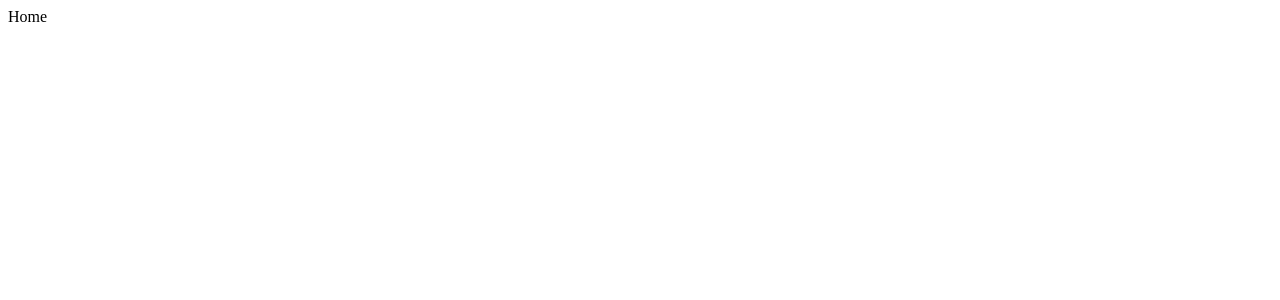
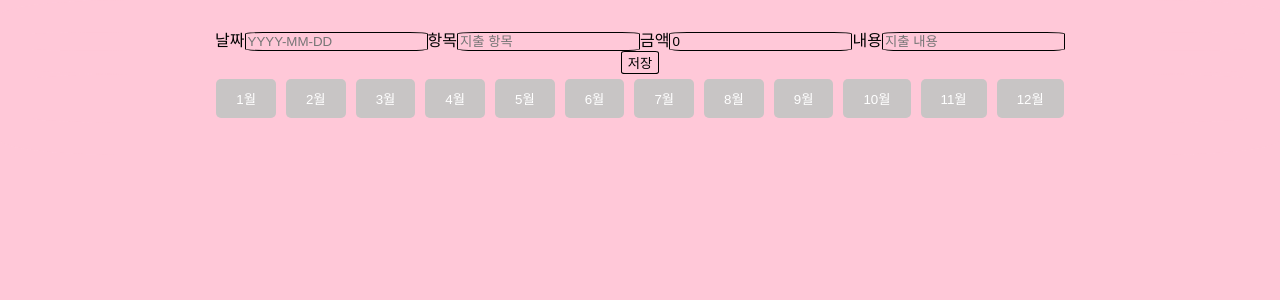
Before and after one commit to JJQKR/my_finance, a React (Vite) app: page / in a window 1280 px wide. Shown: the top 300 px of the page. Built offline with nearby package versions, Linux system fonts and the light colour scheme.

Commit message:
난리난리

```diff
--- a/package.json
+++ b/package.json
@@ -13,7 +13,9 @@
     "react": "^18.2.0",
     "react-dom": "^18.2.0",
     "react-router-dom": "^6.23.1",
-    "styled-components": "^6.1.11"
+    "styled-components": "^6.1.11",
+    "styled-reset": "^4.5.2",
+    "uuid": "^9.0.1"
   },
   "devDependencies": {
     "@types/react": "^18.2.66",
--- a/src/App.jsx
+++ b/src/App.jsx
@@ -1,8 +1,14 @@
 import React from "react";
+import GlobalStyle from "./components/GlobalStyle"; //이게 필요한가?
 import Router from "./shared/Router";
 
 const App = () => {
-  return <Router />;
+  return (
+    <>
+      <GlobalStyle />
+      <Router />
+    </>
+  );
 };
 
 export default App;
--- /dev/null
+++ b/src/components/CostCard.jsx
@@ -0,0 +1,37 @@
+import React from "react";
+import { v4 as uuidv4 } from "uuid";
+
+// 05.24 오후 복붙
+//리액트(내부적으로)에서 맵을 돌려서 자식을 여러개 찍어낼 떄
+//각각 자식을 식별하기 위한 key
+//실제로 props로 받아서 사용하지는 않음
+//
+//-----------costs를 하나씩 돌면서 화면에 렌더링할 때 리액트 내부 식별을 위해 필요한 key props
+const CostCard = ({
+  costs,
+  setCosts,
+  addCost,
+  date,
+  setDate,
+  item,
+  setItem,
+  amount,
+  setAmount,
+  description,
+  setDescription,
+}) => {
+  return (
+    <>
+      {costs.map((cost, index) => {
+        <ul>
+          <li>{cost.date}</li>
+          <li>{cost.item}</li>
+          <li>{cost.amount}</li>
+          <li>{cost.description}</li>
+        </ul>;
+      })}
+    </>
+  );
+};
+
+export default CostCard;
--- /dev/null
+++ b/src/components/GlobalStyle.jsx
@@ -0,0 +1,23 @@
+import React from "react";
+import { createGlobalStyle } from "styled-components";
+import reset from "styled-reset";
+
+const GlobalStyle = createGlobalStyle`
+  ${reset}
+
+  #root {
+    max-width: 1280px;
+    margin: 0 auto;
+    padding: 2rem;
+    text-align: center;
+}
+
+* {
+    background-color: #ffc8d8;
+    border: black 1px solid;
+    border-radius: 10%;
+
+  }
+`;
+
+export default GlobalStyle;
--- /dev/null
+++ b/src/components/MonthButton.jsx
@@ -0,0 +1,55 @@
+import React, { useState } from "react";
+import styled from "styled-components";
+
+const StButton = styled.button`
+  background-color: ${(props) => (props.$active ? "#b44bf1" : "#c8c5c5")};
+  color: white;
+  padding: 10px 20px;
+  border: none;
+  border-radius: 5px;
+  cursor: pointer;
+  margin: 5px;
+
+  &:hover {
+    background-color: #b44bf1;
+  }
+`;
+
+const monthArray = [
+  "1월",
+  "2월",
+  "3월",
+  "4월",
+  "5월",
+  "6월",
+  "7월",
+  "8월",
+  "9월",
+  "10월",
+  "11월",
+  "12월",
+];
+
+const MonthButton = () => {
+  const [activeIndex, setActiveIndex] = useState(null);
+
+  const handleClick = (index) => {
+    setActiveIndex(index);
+  };
+
+  return (
+    <div>
+      {monthArray.map((monthText, index) => (
+        <StButton
+          key={index}
+          $active={activeIndex === index}
+          onClick={() => handleClick(index)}
+        >
+          {monthText}
+        </StButton>
+      ))}
+    </div>
+  );
+};
+
+export default MonthButton;
--- /dev/null
+++ b/src/components/SubmitCost.jsx
@@ -0,0 +1,110 @@
+import React, { useState, useEffect } from "react";
+import { v4 as uuidv4 } from "uuid";
+import CostCard from "./CostCard";
+
+const SubmitCost = () => {
+  const [costs, setCosts] = useState([
+    {
+      id: "25600f72-53b4-4187-a9c2-47358580e2f8",
+      date: "2024-01-10",
+      item: "도서",
+      amount: 40500,
+      description: "모던 자바스크립트",
+    },
+    {
+      id: "25600f72-99b4-41z7-e4h6-47312365e2f8",
+      date: "2024-02-02",
+      item: "간식",
+      amount: 500,
+      description: "아이스크림",
+    },
+  ]);
+  const [date, setDate] = useState("");
+  const [item, setItem] = useState("");
+  const [amount, setAmount] = useState(0);
+  const [description, setDescription] = useState("");
+  const addCost = (event) => {
+    event.preventDefault();
+    const newCost = {
+      id: uuidv4(),
+      date,
+      item,
+      amount,
+      description,
+    };
+    setCosts((prevCosts) => [...prevCosts, newCost]);
+    setDate("");
+    setItem("");
+    setAmount("");
+    setDescription("");
+    //초기화에서도 함수형 업데이트를 사용해야 할까?
+  };
+
+  useEffect(() => {
+    const storedCosts = JSON.parse(localStorage.getItem("costs")) || [];
+    setCosts(storedCosts); //컴포넌트 마운트 시 한 번 실행. LS에서 costs가져와 이걸 초기값으로 지정
+  }, []); //의존성 배열이 비어있다. 아무도 나를 건드릴 수 없으셈
+
+  useEffect(() => {
+    localStorage.setItem("costs", JSON.stringify(costs));
+  }, [costs]);
+
+  return (
+    <>
+      <form onSubmit={addCost}>
+        <div>
+          <label htmlFor="date">날짜</label>
+          <input
+            type="text"
+            placeholder="YYYY-MM-DD"
+            value={date}
+            onChange={(event) => setDate(event.target.value)}
+          />
+
+          <label htmlFor="item">항목</label>
+          <input
+            type="text"
+            placeholder="지출 항목"
+            value={item}
+            onChange={(event) => setItem(event.target.value)}
+          />
+
+          <label htmlFor="amount">금액</label>
+          <input
+            type="number"
+            placeholder="지출 금액"
+            value={amount}
+            onChange={(event) => setAmount(event.target.value)}
+          />
+
+          <label htmlFor="description">내용</label>
+          <input
+            type="text"
+            placeholder="지출 내용"
+            value={description}
+            onChange={(event) => setDescription(event.target.value)}
+          />
+        </div>
+        <button type="submit">저장</button>
+        {/* 저장 버튼 누를 때 유효성 검사 필요 */}
+      </form>
+
+      <CostCard
+        costs={costs}
+        setCosts={setCosts}
+        addCost={addCost}
+        date={date}
+        setDate={setDate}
+        item={item}
+        setItem={setItem}
+        amount={amount}
+        setAmount={setAmount}
+        description={description}
+        setDescription={setDescription}
+      />
+      {/* 꽁꽁 얼어붙은 리액트 위로 드릴이 뚫고 갑니다~~~~ */}
+    </>
+  );
+};
+
+export default SubmitCost;
--- /dev/null
+++ b/src/components/colorstyle-btn-ex.jsx
@@ -0,0 +1,40 @@
+import styled from "styled-components";
+
+function App() {
+  return (
+    <div>
+      <h1>Button Styles</h1>
+      <PrimaryButton>Primary Button</PrimaryButton>
+      <SecondaryButton>Secondary Button</SecondaryButton>
+    </div>
+  );
+}
+
+const Button = styled.button`
+  padding: 10px 20px;
+  font-size: 16px;
+  border: none;
+  border-radius: 5px;
+  cursor: pointer;
+  color: white;
+`;
+
+//위 코드 아래에서 재활용
+
+const PrimaryButton = styled(Button)`
+  background-color: blue;
+
+  &:hover {
+    background-color: darkblue;
+  }
+`;
+
+const SecondaryButton = styled(Button)`
+  background-color: gray;
+
+  &:hover {
+    background-color: darkgray;
+  }
+`;
+
+export default App;
--- a/src/pages/Detail.jsx
+++ b/src/pages/Detail.jsx
@@ -1,7 +1,34 @@
 import React from "react";
+import { Link, useParams } from "react-router-dom";
 
 const Detail = () => {
-  return <div>Detail</div>;
+  const data = [
+    { id: 1, amount: 3000 },
+    { id: 2, amount: 5000 },
+  ];
+
+  const params = useParams();
+
+  const targetCost = data.find((cost) => cost.id === Number(params.id));
+
+  return (
+    <>
+      <h2>현재 페이지는 {targetCost.amount}입니다.</h2>
+      <div>Detail</div>
+      {data.map((cost) => {
+        return (
+          <div key={cost.id}>
+            <div>지출 내역 : {cost.id} </div>
+
+            <Link to={`/detail/${cost.id}`}>
+              <span>Click to See : {cost.amount}</span>
+            </Link>
+          </div>
+        );
+      })}
+      {data.forEach((cost) => console.log(cost.id))}
+    </>
+  );
 };
 
 export default Detail;
--- a/src/pages/Home.jsx
+++ b/src/pages/Home.jsx
@@ -1,7 +1,14 @@
 import React from "react";
+import SubmitCost from "../components/SubmitCost";
+import MonthButton from "../components/MonthButton";
 
 const Home = () => {
-  return <div>Home</div>;
+  return (
+    <>
+      <SubmitCost></SubmitCost>
+      <MonthButton></MonthButton>
+    </>
+  );
 };
 
 export default Home;
--- a/src/shared/Router.jsx
+++ b/src/shared/Router.jsx
@@ -8,7 +8,7 @@ const Router = () => {
     <BrowserRouter>
       <Routes>
         <Route path="/" element={<Home />} />
-        <Route path="/detail" element={<Detail />} />
+        <Route path="/detail:id" element={<Detail />} />
       </Routes>
     </BrowserRouter>
   );
```
Also changed, not shown: src/components/Month.jsx (added, +14 -0 lines), 2 other files (tests, documents, lock files or other folders).
